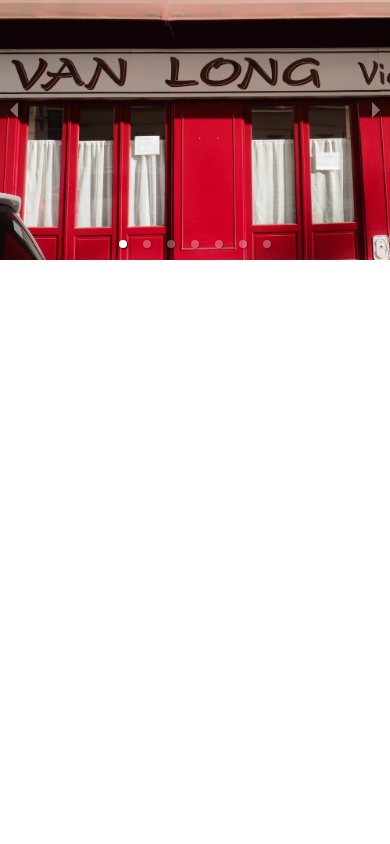
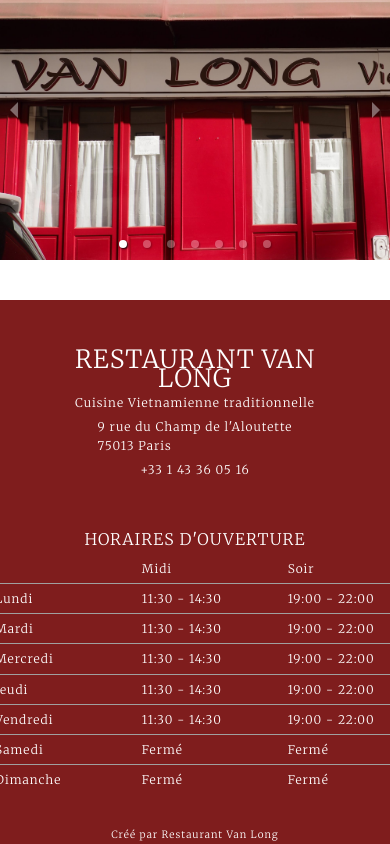
Before and after one commit to Gmayer111/van-long, a Next.js app: page / in a window 390 px wide. Shown: the part 1282-2126 px from the top of the page. Before the commit the page ends 1582 px from the top, so only its background shows below. Built offline with nearby package versions, Linux system fonts and the light colour scheme.

Commit message:
feat: creating mobile & desktop footer

```diff
--- a/assets/sass/core.scss
+++ b/assets/sass/core.scss
@@ -1,4 +1,5 @@
 @import "./body.scss";
 @import "./header.scss";
+@import "./footer.scss";
 @import "./nav.scss";
 @import "./homePage.scss";
--- a/assets/sass/footer.scss
+++ b/assets/sass/footer.scss
@@ -1,8 +1,109 @@
 .footerContainer {
+  background-color: #7f1d1d;
+  display: grid;
+  grid-template-columns: 50% 50%;
+  padding: 50px;
+  color: white;
+  font-size: 14px;
+  letter-spacing: 1px;
   position: relative;
-  //   bottom: 0;
-  //   left: 0;
-  //   width: 100vw;
-  background-color: lightblue;
-  //   padding: 16px;
+
+  .leftFooterSide,
+  .rightFooterSide {
+    display: flex;
+    flex-direction: column;
+    justify-content: space-between;
+    font-weight: 300;
+    line-height: 1.6em;
+  }
+
+  .leftFooterSide {
+    height: 250px;
+    align-items: flex-start;
+    margin-left: 50px;
+  }
+
+  .rightFooterSide {
+    align-items: center;
+    border-left: 1px solid white;
+  }
+
+  .footerTitle div:first-child {
+    font-size: 28px;
+  }
+
+  .footerTitle div:last-child {
+    margin-top: 5px;
+  }
+
+  .footerPhone div:last-child {
+    position: absolute;
+    bottom: 0;
+    left: 0;
+    text-align: center;
+    font-size: 10px;
+    width: 100%;
+  }
+
+  .rightFooterSide div {
+    margin-bottom: 5px;
+    font-size: 16px;
+  }
+
+  table {
+    width: 500px;
+    text-align: left;
+
+    th,
+    td {
+      padding: 5px 0;
+    }
+
+    tr:not(tbody tr:last-child) {
+      border-bottom: 1px solid rgb(160 160 160);
+    }
+
+    tbody tr th {
+      width: 150px;
+    }
+
+    tbody tr td {
+      width: 150px;
+    }
+
+    tbody tr td:last-child {
+      width: 110px;
+    }
+  }
+
+  @media (max-width: 1024px) {
+    display: flex;
+    flex-direction: column;
+    font-size: 12px;
+
+    .leftFooterSide {
+      align-items: center;
+      width: 100%;
+      margin-left: 0;
+      margin-bottom: 50px;
+      height: 130px;
+    }
+
+    .footerTitle div:first-child {
+      font-size: 25px;
+      text-align: center;
+    }
+
+    .footerTitle {
+      text-align: center;
+    }
+
+    .rightFooterSide {
+      border-left: 0;
+    }
+
+    table {
+      width: 400px;
+    }
+  }
 }
--- a/src/app/layout.tsx
+++ b/src/app/layout.tsx
@@ -2,6 +2,7 @@ import type { Metadata } from "next";
 import "../../assets/sass/core.scss";
 import HeaderComponent from "src/components/layout/header.component";
 import { merriweather_Sans } from "../utils/font";
+import FooterComponent from "src/components/layout/footer.component";
 
 export const metadata: Metadata = {
   title: "Create Next App",
@@ -18,6 +19,7 @@ export default function RootLayout({
       <body>
         <HeaderComponent />
         {children}
+        <FooterComponent />
       </body>
     </html>
   );
--- a/src/components/layout/footer.component.tsx
+++ b/src/components/layout/footer.component.tsx
@@ -1,7 +1,74 @@
 import React from "react";
+import { merriweather } from "src/utils/font";
 
 const FooterComponent = () => {
-  return <footer className="footerContainer">This is a footer</footer>;
+  return (
+    <footer className={`${merriweather.className} footerContainer`}>
+      <div className="leftFooterSide">
+        <div className={`${merriweather.className} footerTitle`}>
+          <div>RESTAURANT VAN LONG</div>
+          <div>Cuisine Vietnamienne traditionnelle</div>
+        </div>
+        <div className="footerAddress">
+          <div>9 rue du Champ de l'Aloutette</div>
+          <div>75013 Paris</div>
+        </div>
+        <div className="footerPhone">
+          <div>+33 1 43 36 05 16</div>
+          <div>Créé par Restaurant Van Long</div>
+        </div>
+      </div>
+      <div className="rightFooterSide">
+        <div>HORAIRES D'OUVERTURE</div>
+        <table>
+          <thead>
+            <tr>
+              <th></th>
+              <th>Midi</th>
+              <th>Soir</th>
+            </tr>
+          </thead>
+          <tbody>
+            <tr>
+              <th>Lundi</th>
+              <td>11:30 - 14:30</td>
+              <td>19:00 - 22:00</td>
+            </tr>
+            <tr>
+              <th>Mardi</th>
+              <td>11:30 - 14:30</td>
+              <td>19:00 - 22:00</td>
+            </tr>
+            <tr>
+              <th>Mercredi</th>
+              <td>11:30 - 14:30</td>
+              <td>19:00 - 22:00</td>
+            </tr>
+            <tr>
+              <th>Jeudi</th>
+              <td>11:30 - 14:30</td>
+              <td>19:00 - 22:00</td>
+            </tr>
+            <tr>
+              <th>Vendredi</th>
+              <td>11:30 - 14:30</td>
+              <td>19:00 - 22:00</td>
+            </tr>
+            <tr>
+              <th>Samedi</th>
+              <td>Fermé</td>
+              <td>Fermé</td>
+            </tr>
+            <tr>
+              <th>Dimanche</th>
+              <td>Fermé</td>
+              <td>Fermé</td>
+            </tr>
+          </tbody>
+        </table>
+      </div>
+    </footer>
+  );
 };
 
 export default FooterComponent;
```
